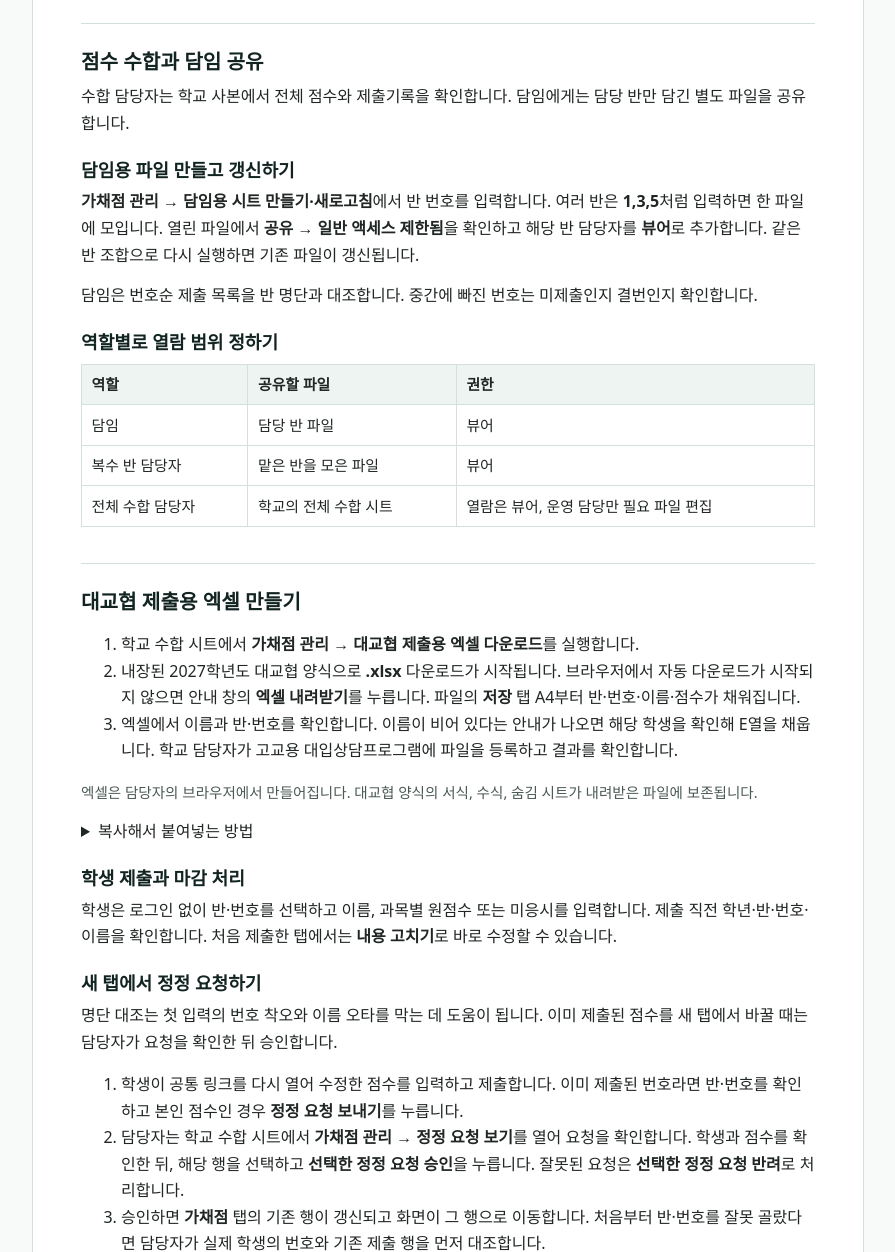
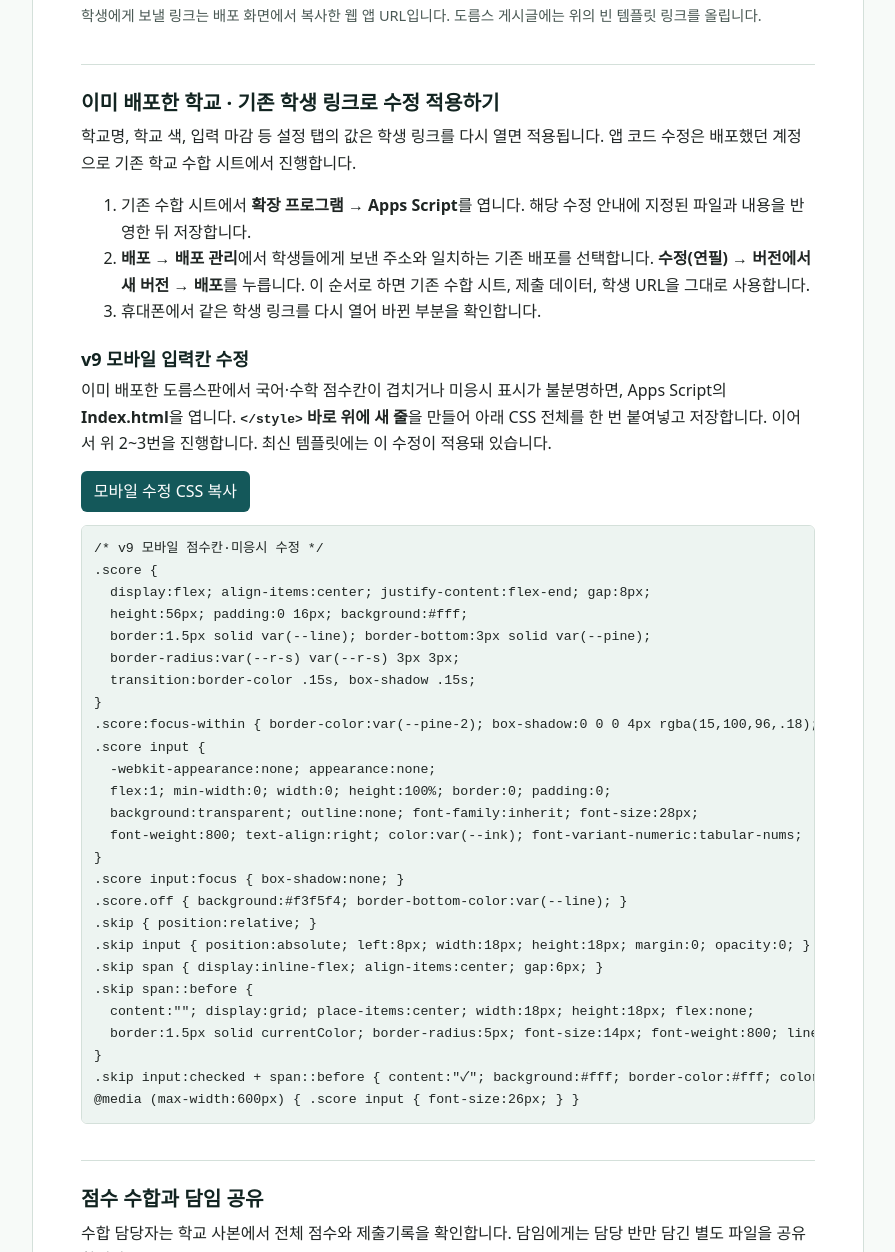
Before and after one commit to thecozyforest/thecozyforest.github.io, a plain HTML site: page suneung-score-guide/index.html in a window 1280 px wide. Shown: the part 1548-2800 px from the top of the page, without its empty margins (192-1087 px from the left). Drawn offline with Linux system fonts and the light colour scheme.

Commit message:
기존 학교 배포 수정 절차와 v9 모바일 CSS 안내

```diff
--- a/suneung-score-guide/index.html
+++ b/suneung-score-guide/index.html
@@ -7,6 +7,8 @@ h1,h2,h3{color:#122421;line-height:1.35;word-break:keep-all}h1{font-size:clamp(1
 p{margin:.4rem 0 .85rem;overflow-wrap:anywhere}.credit{font-size:.93rem;color:var(--dim);margin-bottom:1rem}.note{font-size:.91rem;color:var(--dim)}
 a{color:var(--link);text-underline-offset:.2em}a:focus-visible{outline:2px solid var(--link);outline-offset:3px}
 table{width:100%;border-collapse:collapse;margin:.6rem 0 .9rem;font-size:.93rem;line-height:1.52;overflow-wrap:anywhere}td,th{border:1px solid var(--line);padding:.53rem .6rem;text-align:left;vertical-align:top}th{background:var(--tint);font-weight:700}
+pre{overflow:auto;margin:.6rem 0 1rem;padding:.75rem;background:var(--tint);border:1px solid var(--line);border-radius:6px;font-size:.83rem}
+button.copy{background:var(--link);color:#fff;border:0;border-radius:6px;padding:.45rem .8rem;font:inherit;cursor:pointer}
 @media(max-width:510px){body{padding:.55rem}main{padding:1rem}td,th{padding:.36rem .4rem;font-size:.88rem}}
 @media print{body,main{background:#fff;padding:0;border:0}h1,h2,h3{break-after:avoid}tr{break-inside:avoid}a{color:#111}}
 </style></head><body><main>
@@ -15,6 +17,7 @@ table{width:100%;border-collapse:collapse;margin:.6rem 0 .9rem;font-size:.93rem;
 <p>학교별로 빈 양식을 복사해 학생용 웹앱을 배포합니다. 학생은 공통 주소 하나에서 반·번호·이름·점수를 제출하고, 담임은 공유받은 반별 시트에서 점수와 제출 현황을 확인합니다.</p>
 <p>초기 공개판에서는 학생 이름을 받지 않았습니다. 대교협 가채점 엑셀 양식에 반·번호와 이름이 들어가므로, 제출용 파일을 다시 입력하는 일을 줄이기 위해 현재 공개판에는 이름 입력란을 추가했습니다. 이름과 점수는 학교의 비공개 수합 시트에 저장됩니다.</p>
 <p>준비물  <a href="https://docs.google.com/spreadsheets/d/1C66Rnk6onvVhiUiviBCcJpz2BGPJ02TlCZyYQ7jSCg0/copy">도름스용 빈 템플릿 열기</a></p>
+<p><a href="#update-existing">이미 배포한 학교 · 기존 학생 링크로 수정 적용하기</a></p>
 <h2>1 내 드라이브에 사본 만들기</h2>
 <p><strong>파일 → 사본 만들기</strong>를 눌러 학교에서 운영할 Google 계정의 내 드라이브에 저장합니다. 사본의 공유를 열어 일반 액세스가 <strong>제한됨</strong>인지 확인합니다.</p>
 <h2>2 사본에서 최초 설정하기</h2>
@@ -32,6 +35,59 @@ table{width:100%;border-collapse:collapse;margin:.6rem 0 .9rem;font-size:.93rem;
 <h2>4 배포 확인하기</h2>
 <p>시크릿 창에서 웹 앱 주소를 열어 가짜 점수 한 건을 제출합니다. 명단 대조를 켠 경우 검증용 명단에 넣은 가짜 학번·이름으로 확인합니다. 학교 사본의 가채점과 제출기록에 들어왔는지 확인한 뒤 시험용 명단과 제출 행만 정리합니다.</p>
 <p class="note">학생에게 보낼 링크는 배포 화면에서 복사한 웹 앱 URL입니다. 도름스 게시글에는 위의 빈 템플릿 링크를 올립니다.</p>
+<h2 class="section" id="update-existing">이미 배포한 학교 · 기존 학생 링크로 수정 적용하기</h2>
+<p>학교명, 학교 색, 입력 마감 등 설정 탭의 값은 학생 링크를 다시 열면 적용됩니다. 앱 코드 수정은 배포했던 계정으로 기존 학교 수합 시트에서 진행합니다.</p>
+<ol>
+<li>기존 수합 시트에서 <strong>확장 프로그램 → Apps Script</strong>를 엽니다. 해당 수정 안내에 지정된 파일과 내용을 반영한 뒤 저장합니다.</li>
+<li><strong>배포 → 배포 관리</strong>에서 학생들에게 보낸 주소와 일치하는 기존 배포를 선택합니다. <strong>수정(연필) → 버전에서 새 버전 → 배포</strong>를 누릅니다. 이 순서로 하면 기존 수합 시트, 제출 데이터, 학생 URL을 그대로 사용합니다.</li>
+<li>휴대폰에서 같은 학생 링크를 다시 열어 바뀐 부분을 확인합니다.</li>
+</ol>
+<h3>v9 모바일 입력칸 수정</h3>
+<p>이미 배포한 도름스판에서 국어·수학 점수칸이 겹치거나 미응시 표시가 불분명하면, Apps Script의 <strong>Index.html</strong>을 엽니다. <strong><code>&lt;/style&gt;</code> 바로 위에 새 줄</strong>을 만들어 아래 CSS 전체를 한 번 붙여넣고 저장합니다. 이어서 위 2~3번을 진행합니다. 최신 템플릿에는 이 수정이 적용돼 있습니다.</p>
+<p><button class="copy" id="copy-mobile-css" type="button">모바일 수정 CSS 복사</button> <span id="copy-mobile-status" role="status"></span></p>
+<pre><code id="mobile-css-patch">/* v9 모바일 점수칸·미응시 수정 */
+.score {
+  display:flex; align-items:center; justify-content:flex-end; gap:8px;
+  height:56px; padding:0 16px; background:#fff;
+  border:1.5px solid var(--line); border-bottom:3px solid var(--pine);
+  border-radius:var(--r-s) var(--r-s) 3px 3px;
+  transition:border-color .15s, box-shadow .15s;
+}
+.score:focus-within { border-color:var(--pine-2); box-shadow:0 0 0 4px rgba(15,100,96,.18); }
+.score input {
+  -webkit-appearance:none; appearance:none;
+  flex:1; min-width:0; width:0; height:100%; border:0; padding:0;
+  background:transparent; outline:none; font-family:inherit; font-size:28px;
+  font-weight:800; text-align:right; color:var(--ink); font-variant-numeric:tabular-nums;
+}
+.score input:focus { box-shadow:none; }
+.score.off { background:#f3f5f4; border-bottom-color:var(--line); }
+.skip { position:relative; }
+.skip input { position:absolute; left:8px; width:18px; height:18px; margin:0; opacity:0; }
+.skip span { display:inline-flex; align-items:center; gap:6px; }
+.skip span::before {
+  content:""; display:grid; place-items:center; width:18px; height:18px; flex:none;
+  border:1.5px solid currentColor; border-radius:5px; font-size:14px; font-weight:800; line-height:1;
+}
+.skip input:checked + span::before { content:"✓"; background:#fff; border-color:#fff; color:var(--pine); }
+@media (max-width:600px) { .score input { font-size:26px; } }</code></pre>
+<script>
+document.getElementById('copy-mobile-css').addEventListener('click', async () => {
+  const code = document.getElementById('mobile-css-patch');
+  const status = document.getElementById('copy-mobile-status');
+  try {
+    await navigator.clipboard.writeText(code.textContent);
+    status.textContent = '복사했습니다.';
+  } catch {
+    const selection = window.getSelection();
+    const range = document.createRange();
+    range.selectNodeContents(code);
+    selection.removeAllRanges();
+    selection.addRange(range);
+    status.textContent = '선택된 코드를 Ctrl+C 또는 ⌘C로 복사해 주세요.';
+  }
+});
+</script>
 <h2 class="section">점수 수합과 담임 공유</h2>
 <p>수합 담당자는 학교 사본에서 전체 점수와 제출기록을 확인합니다. 담임에게는 담당 반만 담긴 별도 파일을 공유합니다.</p>
 <h3>담임용 파일 만들고 갱신하기</h3>
```
